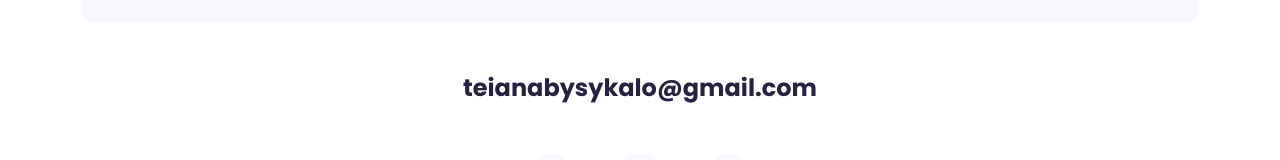
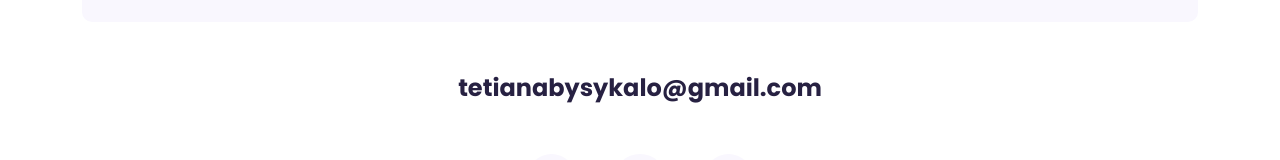
Before and after one commit to Tetiana1302/project3, a plain HTML site: page index.html in a window 1280 px wide. Shown: the part 1729-1889 px from the top of the page. Drawn offline with nearby package versions, Linux system fonts and the light colour scheme.

Commit message:
Change email links

```diff
--- a/index.html
+++ b/index.html
@@ -122,11 +122,11 @@
         </div>
         <div class="d-flex justify-content-center mb-5">
           <a
-            href="mailto:teianabysykalo@gmail.com"
+            href="mailto:tetianabysykalo@gmail.com"
             class="email-link"
             title="Email Tetiana"
           >
-            teianabysykalo@gmail.com
+            tetianabysykalo@gmail.com
           </a>
         </div>
         <div class="social-links d-flex justify-content-center">
```
Also changed, not shown: work.html (+2 -2 lines).
